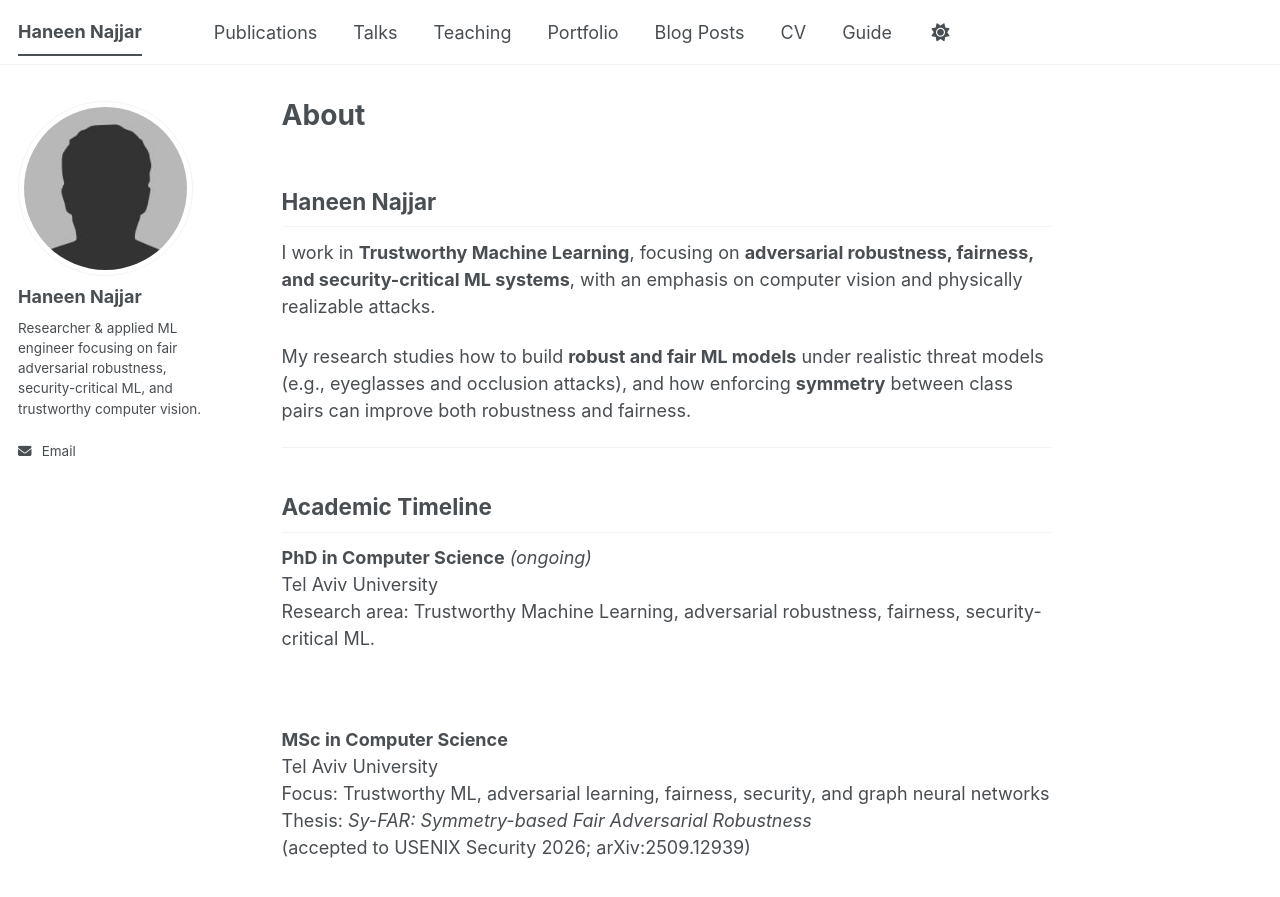
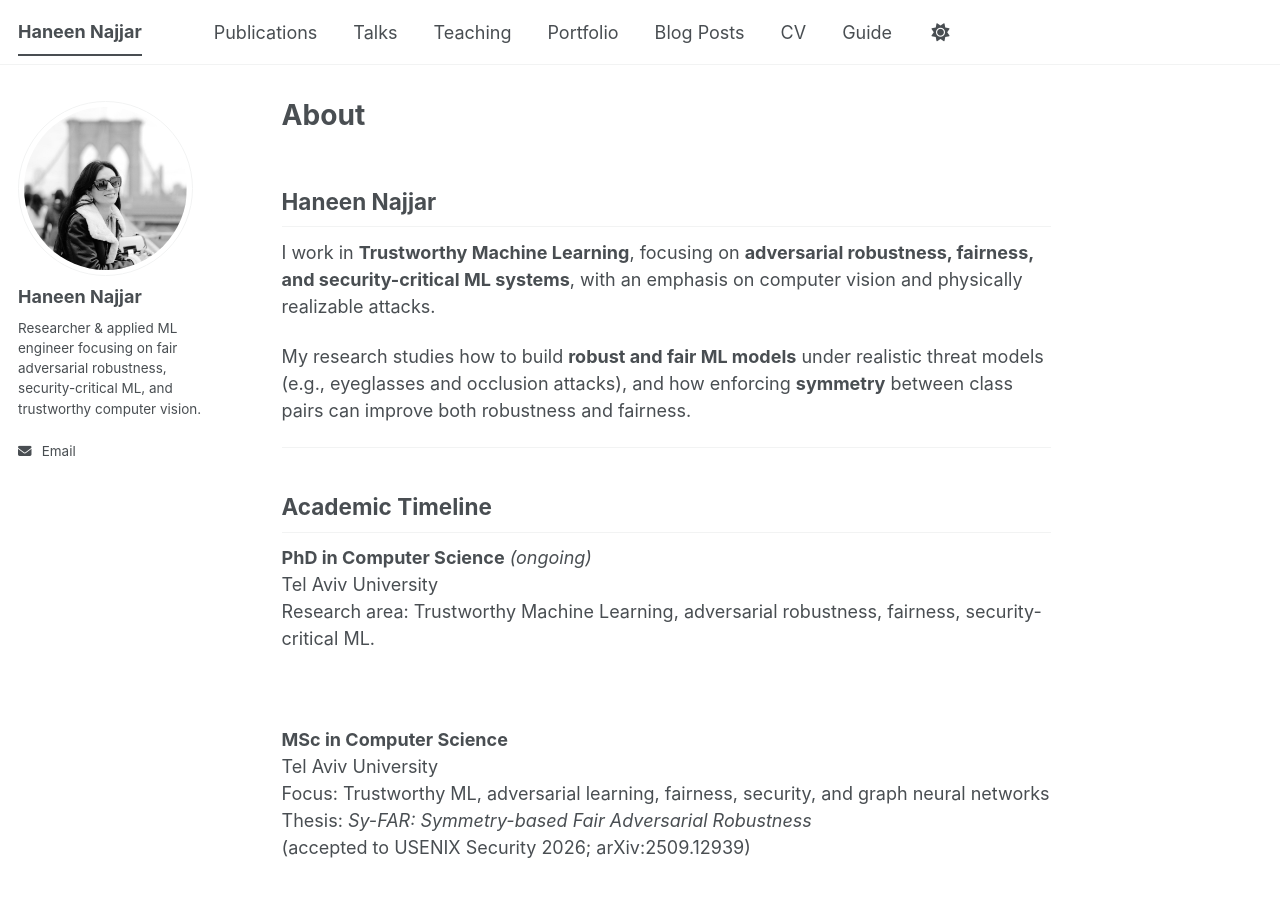
Before and after one commit to haneenn24/haneenn24.github.io, a Jekyll site: the page built from _pages/about.md, in a window 1280 px wide and 900 px high. Shown: the top 897 px of the window. Built offline with Jekyll 4.4.1, drawn with Linux system fonts in a browser that asks for light colours; a script bundle is joined from its source files by our own code; library files that are not in the unit come from our copies.

Commit message:
Update _config.yml

```diff
--- a/_config.yml
+++ b/_config.yml
@@ -16,7 +16,7 @@ minimal_mistakes_skin: "default"
 # Site Author (left sidebar)
 author:
   name: "Haneen Najjar"
-  avatar: "/bio-photo.jpg"
+  avatar: "/profile.png"
   bio: "Researcher & applied ML engineer focusing on fair adversarial robustness, security-critical ML, and trustworthy computer vision."
   email: "haneennaj24@gmail.com"
   links:
```
